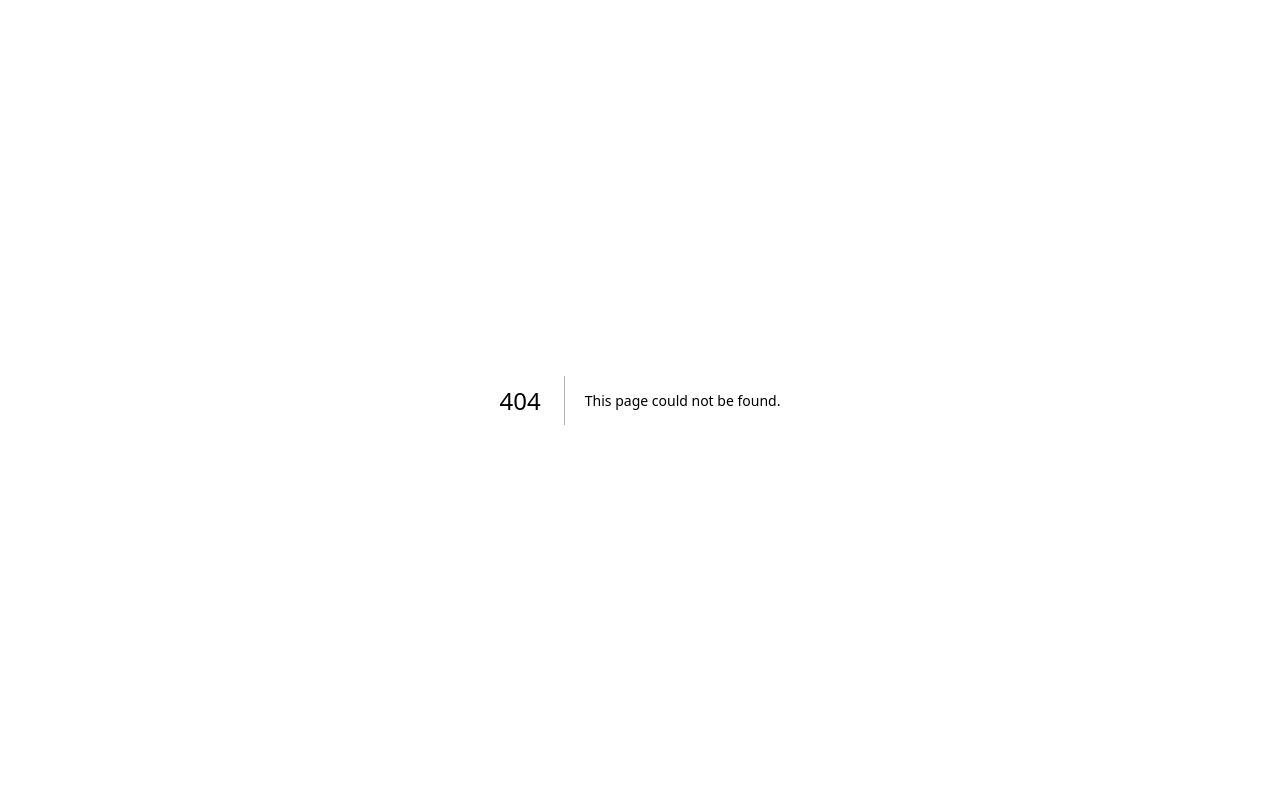
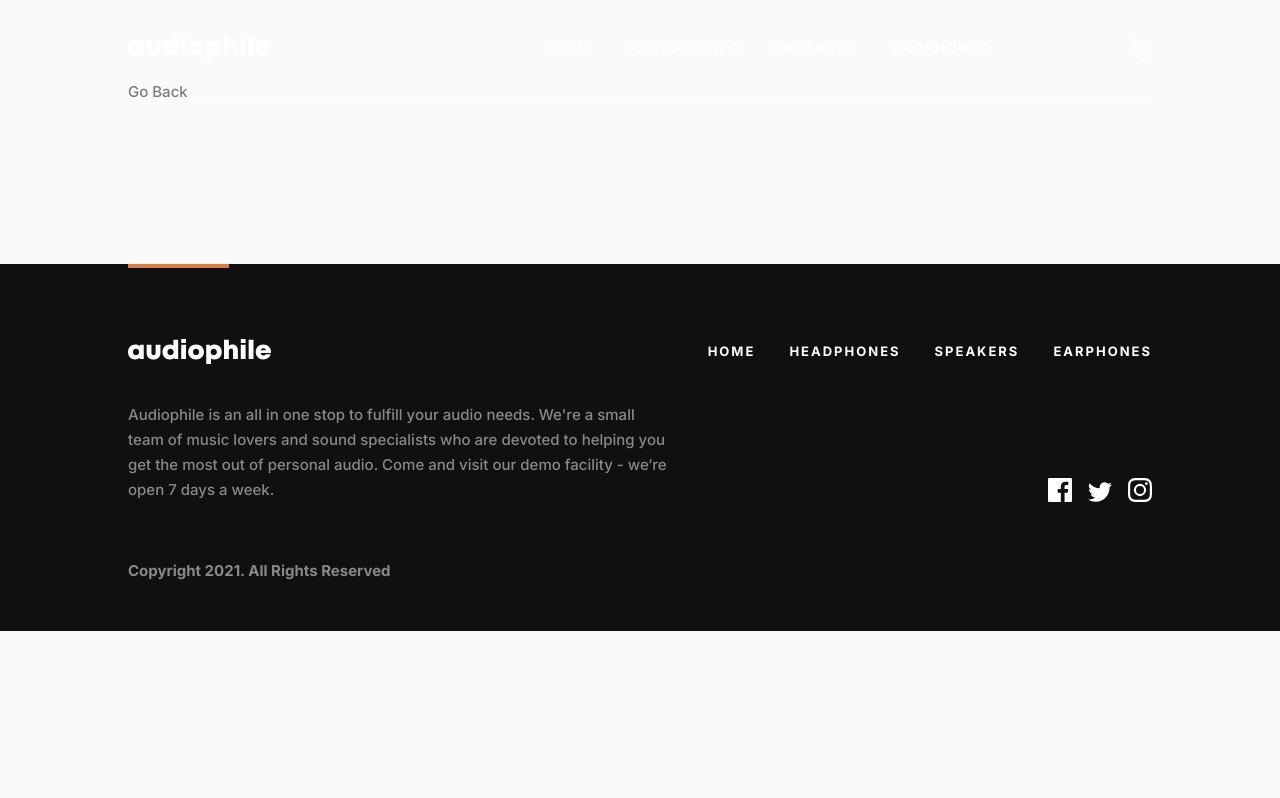
Before and after one commit to Cotne2003/audiophile-ecommerce-website, a Next.js app: page /headphones/XX99-Mark-II in a window 1280 px wide. Before the commit this address had no page. Shown: the top 798 px of the page. Built offline with nearby package versions, Linux system fonts and the light colour scheme.

Commit message:
started one product page

```diff
--- /dev/null
+++ b/app/headphones/XX99-Mark-II/page.tsx
@@ -0,0 +1,14 @@
+"use client";
+
+import OneProductPage from "@/components/oneProductPage/OneProductPage";
+import React from "react";
+
+const XX99MarkII = () => {
+  return (
+    <>
+      <OneProductPage />
+    </>
+  );
+};
+
+export default XX99MarkII;
--- /dev/null
+++ b/components/oneProductPage/OneProductPage.tsx
@@ -0,0 +1,15 @@
+import React from "react";
+import SectionOne from "./sectionOne/SectionOne";
+import SectionTwo from "./sectionTwo/SectionTwo";
+import { StyledMain } from "./OneProductPageStyles";
+
+const OneProductPage = () => {
+  return (
+    <StyledMain>
+      <SectionOne />
+      <SectionTwo />
+    </StyledMain>
+  );
+};
+
+export default OneProductPage;
--- /dev/null
+++ b/components/oneProductPage/OneProductPageStyles.ts
@@ -0,0 +1,11 @@
+import styled from "styled-components";
+
+export const StyledMain = styled.main`
+  padding: 7.9rem 10% 16rem;
+  @media (max-width: 1023px) {
+    padding: 3.3rem 5% 12rem;
+  }
+  @media (max-width: 767px) {
+    padding: 1.6rem 5% 12rem;
+  }
+`;
--- /dev/null
+++ b/components/oneProductPage/sectionOne/SectionOne.tsx
@@ -0,0 +1,12 @@
+import React from "react";
+import { GoBack } from "./SectionOneStyles";
+
+const SectionOne = () => {
+  return (
+    <section>
+      <GoBack>Go Back</GoBack>
+    </section>
+  );
+};
+
+export default SectionOne;
--- /dev/null
+++ b/components/oneProductPage/sectionOne/SectionOneStyles.ts
@@ -0,0 +1,9 @@
+import styled from "styled-components";
+
+export const GoBack = styled.p`
+  color: #000;
+  font-size: 1.5rem;
+  font-weight: 500;
+  line-height: 25px;
+  opacity: 0.5;
+`;
--- /dev/null
+++ b/components/oneProductPage/sectionTwo/SectionTwo.tsx
@@ -0,0 +1,7 @@
+import React from "react";
+
+const SectionTwo = () => {
+  return <section></section>;
+};
+
+export default SectionTwo;
```
Also changed, not shown: components/oneProductPage/sectionTwo/SectionTwoStyles.ts (added).
